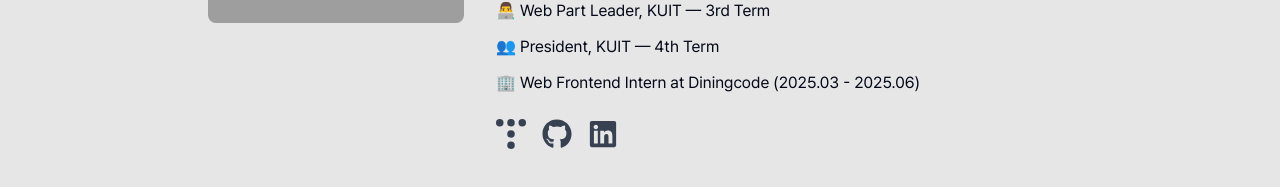
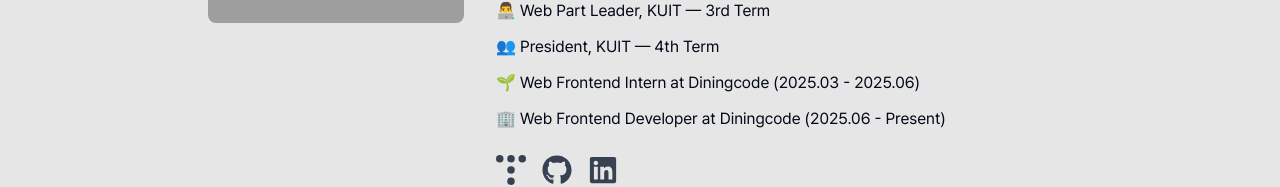
Before and after one commit to crohasang/crohasang_page, a Next.js app in the folder apps/frontend/: page / in a window 1280 px wide. Shown: the part 337-524 px from the top of the page. Built offline with nearby package versions, Linux system fonts and the light colour scheme; grey boxes are pictures that could not be loaded.

Commit message:
chore: update experiment in IntroduceContent

```diff
--- a/apps/frontend/src/components/introduce/IntroduceContent.tsx
+++ b/apps/frontend/src/components/introduce/IntroduceContent.tsx
@@ -87,7 +87,10 @@ const IntroduceContent = () => {
             </motion.p>
             <motion.p variants={item}>👥 President, KUIT — 4th Term</motion.p>
             <motion.p variants={item}>
-              🏢 Web Frontend Intern at Diningcode (2025.03 - 2025.06)
+              🌱 Web Frontend Intern at Diningcode (2025.03 - 2025.06)
+            </motion.p>
+            <motion.p variants={item}>
+              🏢 Web Frontend Developer at Diningcode (2025.06 - Present)
             </motion.p>
           </motion.div>
 
```
